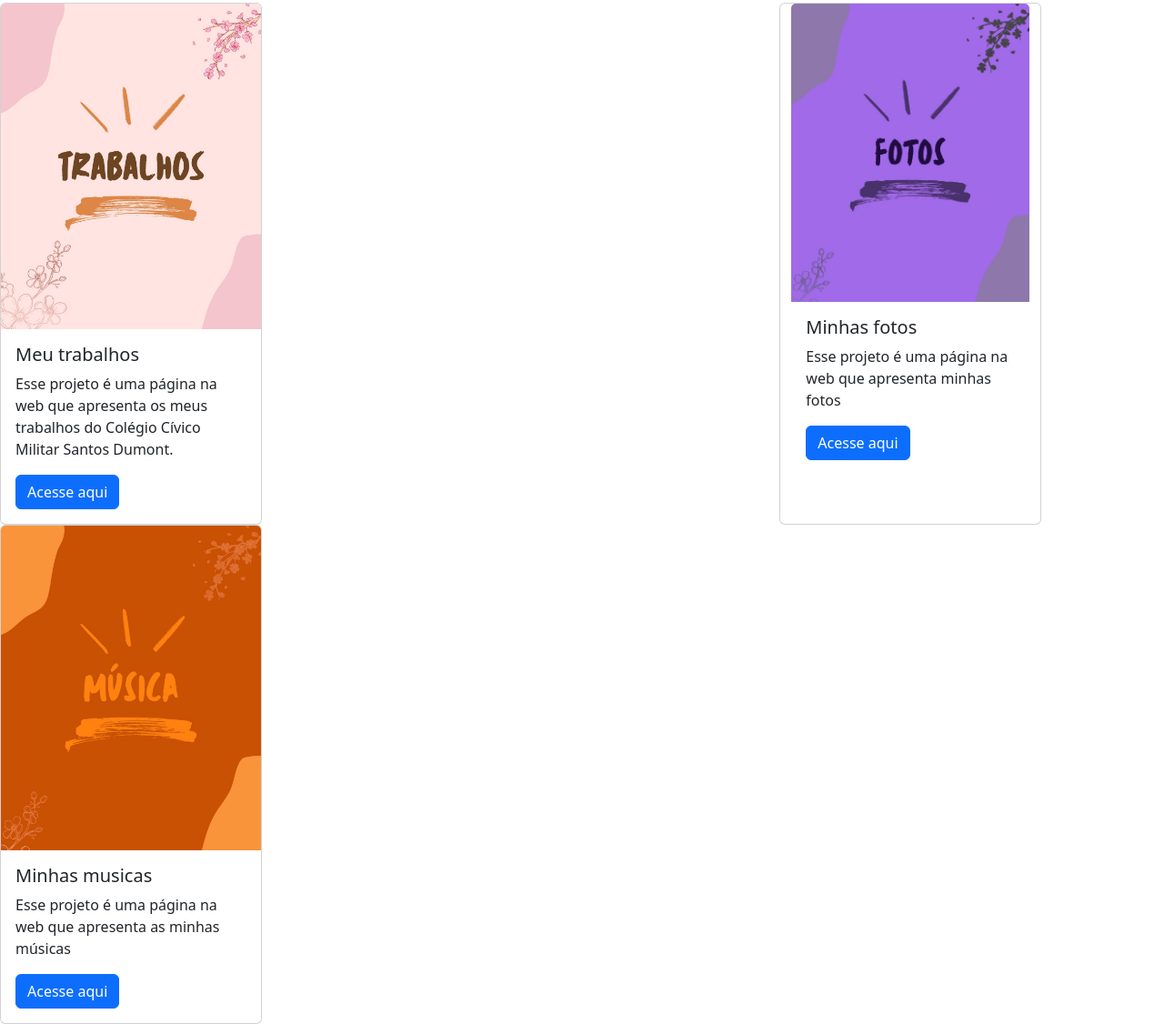
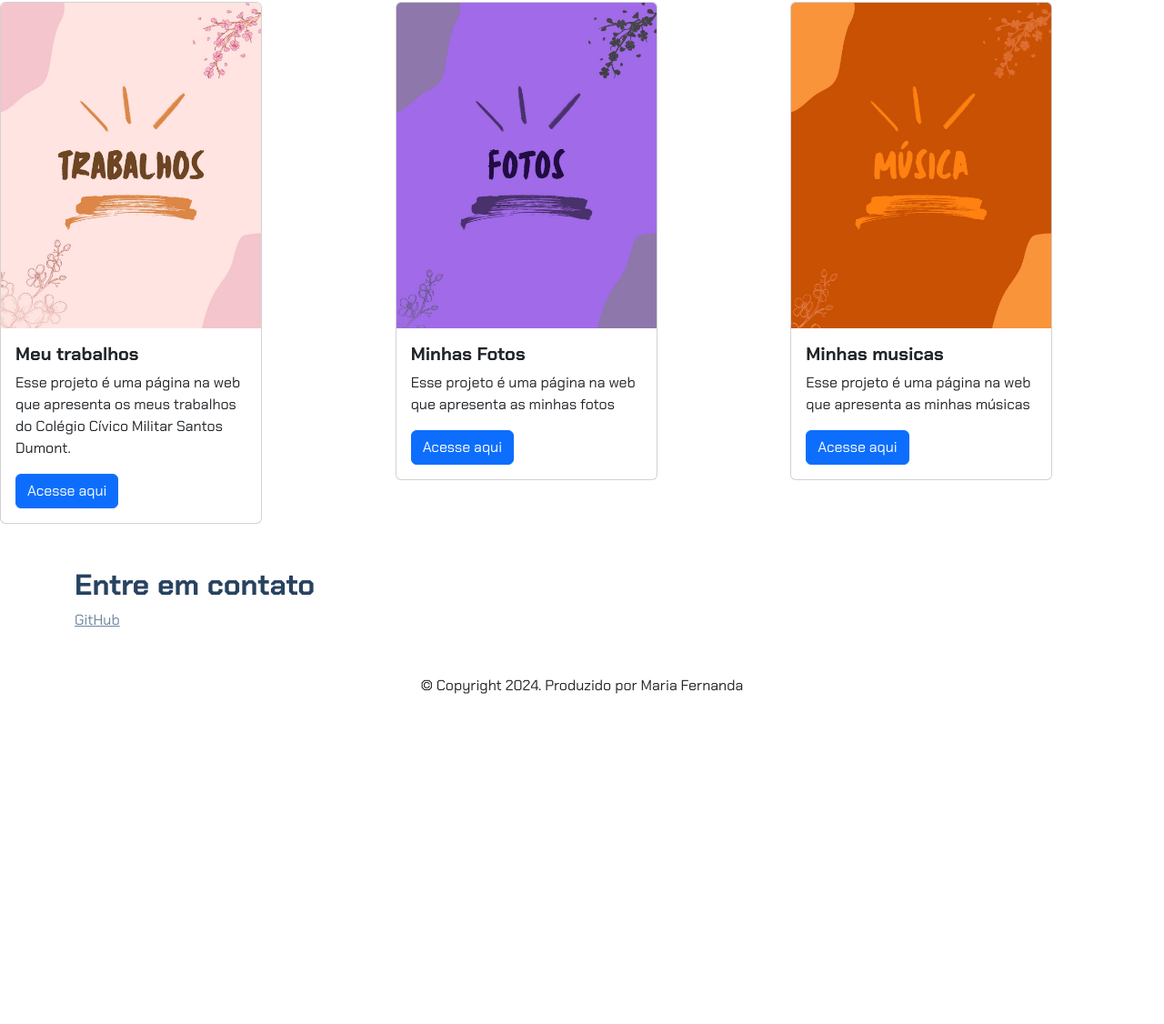
Before and after one commit to Mafer11111/programa-o2Mafer, a plain HTML site: page index.html in a window 1280 px wide. Shown: the part 411-1537 px from the top of the page at 91% size. After the commit the page ends 1273 px from the top, so only its background shows below. Drawn offline with nearby package versions, Linux system fonts and the light colour scheme.

Commit message:
alteração

```diff
--- a/index.html
+++ b/index.html
@@ -49,13 +49,13 @@ height="150"
   </div>
 
   <!--Proj 2-->
-    <div class="col-md-4"></div>
+    <div class="col-md-4">
       <div class="card" style="width: 18rem;">
         <img src="capa 2 (1).jpg" class="card-img-top" alt="capa para fotos" />
         <div class="card-body">
-          <h5 class="card-title">Minhas fotos</h5>
+          <h5 class="card-title">Minhas Fotos</h5>
           <p class="card-text">
-            Esse projeto é uma página na web que apresenta minhas fotos
+            Esse projeto é uma página na web que apresenta as minhas fotos
           </p>
           <a href="#" class="btn btn-primary">Acesse aqui</a>
         </div>
@@ -77,11 +77,13 @@ height="150"
     </div>
 </div>
 
-
-
-
-
-
+<footer class="container py-5">
+  <h2>Entre em contato</h2>
+  <div>
+    <a href="https://github.comMafer11111/">GitHub</a>
+  </div>
+  <p class="my-5 text-center">© Copyright 2024. Produzido por Maria Fernanda</p>
+</footer>
 
 
   <script
--- a/style.css
+++ b/style.css
@@ -0,0 +1,26 @@
+@import url("https://fonts.googleapis.com/css2?family=Chakra+Petch:ital,wght@0,300;0,400;0,500;0,600;0,700;1,300;1,400;1,500;1,600;1,700&display=swap");
+@import url("https://fonts.googleapis.com/css2?family=Chakra+Petch:ital,wght@0,300;0,400;0,500;0,600;0,700;1,300;1,400;1,500;1,600;1,700&display=swap");
+
+:root { --cor-principal: #6e859f;
+    --cor-secundaria: #284260;
+    --cor-destaque: #c92bfc;
+}
+
+body {
+    font-family: "Chakra Petch", sans-serif;
+  }
+
+  h1,
+h2,
+h5 {
+  color: var(--cor-secundaria);
+  font-weight: 700;
+}
+
+footer a {
+    color: var(--cor-principal);
+  }
+
+  footer a:hover {
+    color: var(--cor-destaque);
+  }
```
